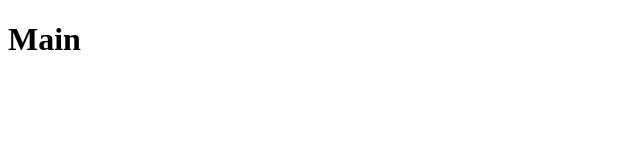
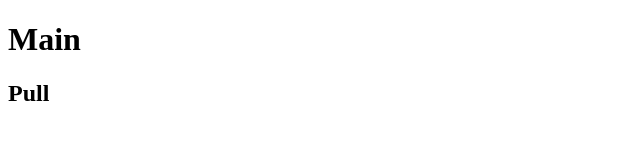
Before and after one commit to mossstafij/learnmain12, a plain HTML site: page index.html in a window 1280 px wide. Shown: the full height of the page, 0-640 px from the left. Drawn offline with Linux system fonts and the light colour scheme.

Commit message:
Update index.html

```diff
--- a/index.html
+++ b/index.html
@@ -7,5 +7,6 @@
 </head>
 <body>
     <h1>Main</h1>
+    <h2>Pull</h2>
 </body>
 </html>
```
